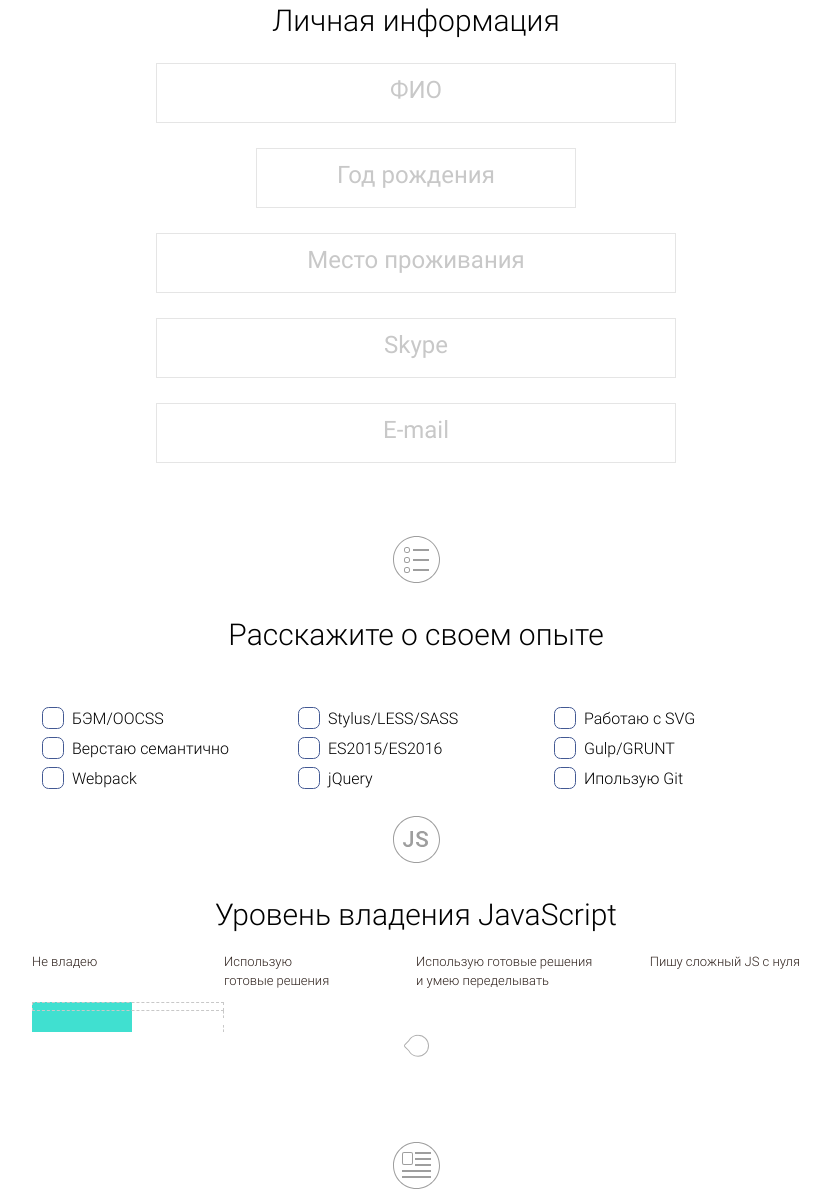
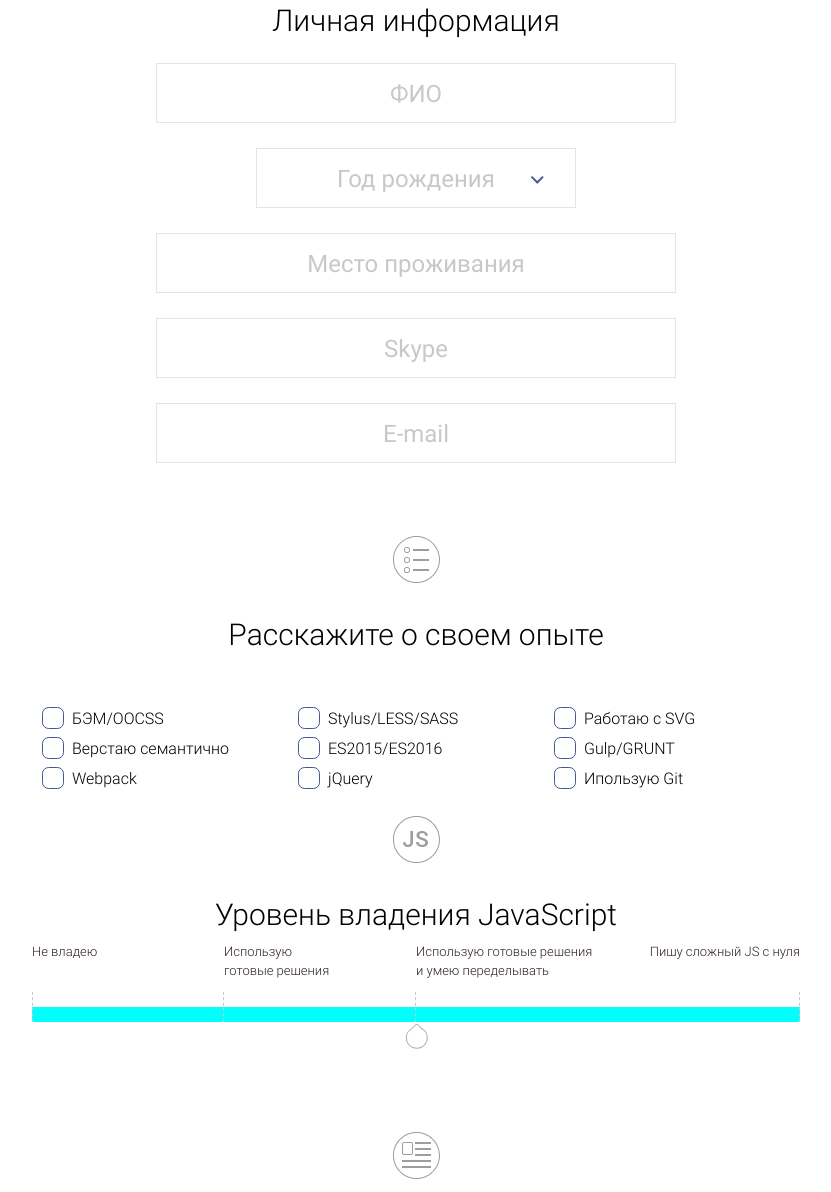
Before and after one commit to RodionPetrovich/anketa, a website: page source/index.html in a window 1280 px wide. Shown: the part 460-1652 px from the top of the page, without its empty margins (224-1055 px from the left). Drawn offline with Linux system fonts and the light colour scheme.

Commit message:
Прописал скрипт на меню и дату рождения, подправил стили

```diff
--- a/source/index.html
+++ b/source/index.html
@@ -21,12 +21,15 @@
       <div class="main-nav__wrapper">
         <ul class="main-nav__list site-list">
           <li class="site-list__item"> <a data-goto=".user-title__block-1"
-              class="site-list__link site-list__link--active " href="#">Личная информация</a></li>
-          <li class="site-list__item"> <a data-goto=".user-title__block-2" class="site-list__link " href="#"> Опыт</a>
+              class="site-list__link site-list__link--active " href="#user-title__block-1">Личная информация</a></li>
+          <li class="site-list__item"> <a data-goto=".user-title__block-2" class="site-list__link "
+              href="#user-title__block-2"> Опыт</a>
           </li>
-          <li class="site-list__item"> <a data-goto=".user-title__block-3" class="site-list__link " href="#">
+          <li class="site-list__item"> <a data-goto=".user-title__block-3" class="site-list__link "
+              href="#user-title__block-3">
               JavaScript</a></li>
-          <li class="site-list__item"> <a data-goto=".user-title__block-4" class="site-list__link " href="#"> О себе</a>
+          <li class="site-list__item"> <a data-goto=".user-title__block-4" class="site-list__link "
+              href="#user-title__block-4"> О себе</a>
           </li>
         </ul>
       </div>
@@ -45,7 +48,7 @@
           </g>
         </g>
       </svg>
-      <h2 class="user-title__block-name user-title__block-1">Личная информация</h2>
+      <h2 id="user-title__block-1" class="user-title__block-name">Личная информация</h2>
     </div>
     <form action="#" method="post">
       <div class="user-form">
@@ -56,7 +59,16 @@
         <div class="user-form__item">
           <label for="login"></label>
           <input class="user-form__field" type="text" name="birthday-date" id="birthday-date" placeholder="Год рождения"
-            required>
+            required readonly>
+          <svg class="arrow" xmlns="http://www.w3.org/2000/svg" width="14" height="9" viewBox="0 0 14 9">
+            <g>
+              <g>
+                <path fill="#435993"
+                  d="M13.763 2.234L8.617 7.38l.148.148-1.34 1.34-.149-.148-.148.148-1.34-1.34.148-.148L.79 2.234 2.13.894 7.277 6.04 12.422.894z" />
+              </g>
+            </g>
+          </svg>
+          <input class="visually-hidden user-form__field user-form__date" type="date" name="calendar" id="calendar">
         </div>
         <div class="user-form__item">
           <label for="homeplace"></label>
@@ -83,7 +95,7 @@
           </g>
         </svg>
 
-        <h2 class="user-title__block-name user-title__block-2">Расскажите о своем опыте</h2>
+        <h2 id="user-title__block-2" class="user-title__block-name">Расскажите о своем опыте</h2>
       </div>
 
       <div class="user-about">
@@ -123,7 +135,7 @@
             </g>
           </g>
         </svg>
-        <h2 class="user-title__block-name user-title__block-3">Уровень владения JavaScript</h2>
+        <h2 id="user-title__block-3" class="user-title__block-name">Уровень владения JavaScript</h2>
       </div>
       <div class="user-slider">
 
@@ -152,8 +164,26 @@
           <div class="user-slider__block block-3"></div>
           <div class="user-slider__block block-4"></div>
         </div>
-        <svg class="user-slider__icon" xmlns="http://www.w3.org/2000/svg" width="25" height="28" viewBox="0 0 25 28"><defs><clipPath id="ehw0a"><path fill="#fff" d="M23.79 15.845c0 6.071-4.922 10.993-10.995 10.993-6.072 0-10.995-4.922-10.995-10.993 0-4.214 2.373-7.87 5.854-9.715l3.714-3.713c.78-.78 2.044-.78 2.824 0L17.877 6.1c3.512 1.835 5.914 5.506 5.914 9.744z"/></clipPath></defs><g><g><path fill="#fff" d="M23.79 15.845c0 6.071-4.922 10.993-10.995 10.993-6.072 0-10.995-4.922-10.995-10.993 0-4.214 2.373-7.87 5.854-9.715l3.714-3.713c.78-.78 2.044-.78 2.824 0L17.877 6.1c3.512 1.835 5.914 5.506 5.914 9.744z"/><path fill="none" stroke="#b0b0b0" stroke-linecap="round" stroke-linejoin="round" stroke-miterlimit="20" stroke-width="2" d="M23.79 15.845c0 6.071-4.922 10.993-10.995 10.993-6.072 0-10.995-4.922-10.995-10.993 0-4.214 2.373-7.87 5.854-9.715l3.714-3.713c.78-.78 2.044-.78 2.824 0L17.877 6.1c3.512 1.835 5.914 5.506 5.914 9.744z" clip-path="url(&quot;#ehw0a&quot;)"/></g></g></svg>
-
+        <div class="user-slider__icon">
+          <svg class="icon" xmlns="http://www.w3.org/2000/svg" width="25" height="28" viewBox="0 0 25 28">
+            <defs>
+              <clipPath id="ehw0a">
+                <path fill="#fff"
+                  d="M23.79 15.845c0 6.071-4.922 10.993-10.995 10.993-6.072 0-10.995-4.922-10.995-10.993 0-4.214 2.373-7.87 5.854-9.715l3.714-3.713c.78-.78 2.044-.78 2.824 0L17.877 6.1c3.512 1.835 5.914 5.506 5.914 9.744z" />
+              </clipPath>
+            </defs>
+            <g>
+              <g>
+                <path fill="#fff"
+                  d="M23.79 15.845c0 6.071-4.922 10.993-10.995 10.993-6.072 0-10.995-4.922-10.995-10.993 0-4.214 2.373-7.87 5.854-9.715l3.714-3.713c.78-.78 2.044-.78 2.824 0L17.877 6.1c3.512 1.835 5.914 5.506 5.914 9.744z" />
+                <path fill="none" stroke="#b0b0b0" stroke-linecap="round" stroke-linejoin="round" stroke-miterlimit="20"
+                  stroke-width="2"
+                  d="M23.79 15.845c0 6.071-4.922 10.993-10.995 10.993-6.072 0-10.995-4.922-10.995-10.993 0-4.214 2.373-7.87 5.854-9.715l3.714-3.713c.78-.78 2.044-.78 2.824 0L17.877 6.1c3.512 1.835 5.914 5.506 5.914 9.744z"
+                  clip-path="url(&quot;#ehw0a&quot;)" />
+              </g>
+            </g>
+          </svg>
+        </div>
       </div>
 
       <div class="user-title">
@@ -165,7 +195,7 @@
             </g>
           </g>
         </svg>
-        <h2 class="user-title__block-name user-title__block-4">Расскажите о себе</h2>
+        <h2 id="user-title__block-4" class="user-title__block-name">Расскажите о себе</h2>
       </div>
       <div class="user-why">
         <div class="user-why__wrapper">
@@ -174,7 +204,9 @@
           <textarea name="" id="" cols="30" rows="10" placeholder="Понравилась тем, что..."></textarea>
         </div>
       </div>
-      <input class="send" type="submit" value="Готово">
+      <div class="user-send-button">
+        <input class="send" type="submit" value="Готово">
+      </div>
     </form>
   </main>
   <script src="js/script.js"></script>
--- a/source/js/script.js
+++ b/source/js/script.js
@@ -6,3 +6,18 @@ if (iconMenu) {
     navMenu.classList.toggle('_active');
   })
 }
+
+let bDate = document.querySelector('.user-form__date');
+let arrow = document.querySelector('.arrow');
+if (bDate) {
+  arrow.addEventListener("click", function (e) {
+    bDate.classList.toggle('visually-hidden');
+  })
+};
+
+let field = document.querySelector('input[id="birthday-date"]');
+if (bDate) {
+  field.addEventListener("click", function (e) {
+    bDate.classList.toggle('visually-hidden');
+  })
+};
--- a/source/less/blocks/user-form.less
+++ b/source/less/blocks/user-form.less
@@ -1,6 +1,10 @@
 .user-form {
+  max-width: 768px;
   text-align: center;
+  margin: 0 auto;
   margin-bottom: 25px;
+  display: flex;
+  flex-direction: column;
 
   @media (min-width: @tablet) {
     margin-bottom: 73px;
@@ -11,6 +15,31 @@
   text-align: center;
   margin-top: 25px;
   display: flex;
+  align-self: center;
+  justify-self: center;
+
+  &:nth-child(2) {
+    position: relative;
+    max-width: 320px;
+    /*::after {
+      content: "";
+      position: absolute;
+      width: 20px;
+      height: 20px;
+      background-image: url(/source/img/Shape_2_copy.svg);
+      top: 0;
+    }*/
+    @media (min-width: @tablet) {
+
+    }
+
+    .arrow {
+      position: absolute;
+      right: 10%;
+      top: 45%;
+      cursor: pointer;
+    }
+  }
 }
 
 .user-form__field {
@@ -21,6 +50,7 @@
   box-sizing: border-box;
   margin: 0 auto;
   text-align: center;
+  padding-top: 10px;
 
   @media (min-width: @tablet) {
     min-width: 520px;
@@ -28,12 +58,16 @@
 }
 
 input[id="birthday-date"] {
-  ::-webkit-calendar-picker-indicator {
-    color: transparent;
+  @media (min-width: @tablet) {
+    min-width: 320px;
   }
+}
+
+input[id="calendar"] {
+  min-width: 220px;
 
   @media (min-width: @tablet) {
-    min-width: 320px;
+
   }
 }
 
@@ -63,3 +97,13 @@ input[id="birthday-date"] {
   font-weight: 400;
   font-family: "Roboto", sans-serif;
 }
+
+.user-form__date {
+  position: absolute;
+  right: 25%;
+  z-index: 2;
+  justify-self: center;
+  align-self: center;
+  border: none;
+  height: 40px;
+}
--- a/source/less/blocks/user-slider.less
+++ b/source/less/blocks/user-slider.less
@@ -2,6 +2,7 @@
   padding: 10px;
   min-width: 300px;
   display: flex;
+  justify-content: center;
   /*flex-direction: column;*/
 
   @media (min-width: @tablet) {
@@ -29,16 +30,22 @@
   padding: 0;
   box-sizing: border-box;
   margin: 0;
+  height: 100%;
+  flex-direction: column;
+
+  @media (min-width: @tablet) {
+    flex-direction: row;
+  }
 }
 
 .user-slider__item {
   min-width: 192px;
   height: 50px;
-  margin-top: 10px;
-  box-sizing: border-box;
+
 
   p {
     margin: 0;
+    /*padding-top: 15px;*/
   }
 
   &:nth-child(2) p {
@@ -48,33 +55,52 @@
   &:nth-child(3) p {
     width: 180px;
   }
-}
 
   @media (min-width: @tablet) {
     &:nth-child(4) p {
       text-align: right;
     }
   }
+}
+
 
 .user-slider__scale {
   box-sizing: border-box;
   display: flex;
   flex-direction: column;
-  width: 100px;
-  height: 250px;
-  background-color: turquoise;
+  height: 100%;
+  position: relative;
+
+  &::after {
+    content: "";
+    position: absolute;
+    background-color: aqua;
+    height: 100%;
+    width: 100%;
+
 
     @media (min-width: @tablet) {
-    max-width: 768px;
+      width: 100%;
+      height: 15px;
+
+      bottom: 0;
+    }
+  }
+
+
+  @media (min-width: @tablet) {
+    width: 768px;
+    flex-direction: row;
     box-sizing: border-box;
     height: 30px;
-    background-color: turquoise;
   }
 }
 
 .user-slider__block {
+  box-sizing: border-box;
   height: 50px;
   width: 50px;
+  z-index: 1;
 
 
   @media (min-width: @tablet) {
@@ -85,8 +111,10 @@
 }
 
 .block-1 {
+  @media (max-width: @tablet) {
     border-top: 1px dashed @text-grey;
     border-bottom: 1px dashed @text-grey;
+  }
 
   @media (min-width: @tablet) {
     border-left: 1px dashed @text-grey;
@@ -95,18 +123,44 @@
 }
 
 .block-2 {
+  @media (max-width: @tablet) {
+    border-bottom: 1px dashed @text-grey;
+  }
+
+  @media (min-width: @tablet) {
     border-right: 1px dashed @text-grey;
+  }
 }
 
 .block-3 {
 }
 
 .block-4 {
+  @media (max-width: @tablet) {
+    border-bottom: 1px dashed @text-grey;
+  }
+
+  @media (min-width: @tablet) {
     border-right: 1px dashed @text-grey;
+  }
 }
 
 .user-slider__icon {
-  width: 30%;
+  text-align: left;
+  display: flex;
+  justify-content: flex-start;
+
+  @media (min-width: @tablet) {
+    justify-content: center;
+  }
+}
+
+.icon {
+  cursor: pointer;
   align-self: center;
   transform: rotate(270deg);
+
+  @media (min-width: @tablet) {
+    transform: rotate(0deg);
   }
+}
--- a/source/less/blocks/user-why.less
+++ b/source/less/blocks/user-why.less
@@ -13,6 +13,7 @@
   display: flex;
   flex-direction: column;
   text-align: center;
+  padding: 10px;
 
   p {
     margin-bottom: 39px;
```
Also changed, not shown: source/css/style.css, source/img/Shape_2_copy.svg (added), 1 other file. Lines whose indentation alone changed are shown as unchanged.
